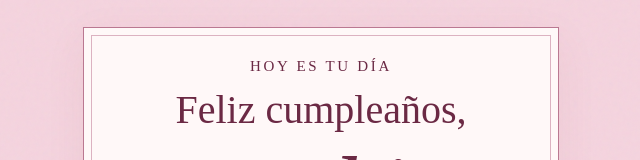
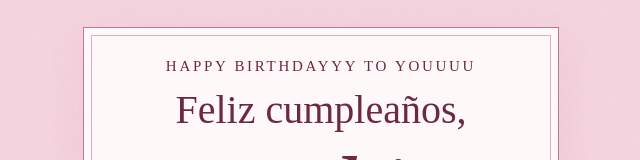
Before and after one commit to zoca788/feliz-cumple-zahi, a plain HTML site: page index.html in a window 1280 px wide. Shown: the top 160 px of the page, without its empty margins (319-959 px from the left). Drawn offline with Linux system fonts and the light colour scheme.

Commit message:
Update birthday message in index.html

```diff
--- a/index.html
+++ b/index.html
@@ -22,7 +22,7 @@ h1{font-size:clamp(31px,8vw,40px);font-weight:400;line-height:1.12;margin:0}h1 s
 <body>
 <main>
 <article class="card" aria-label="Carta de cumpleaños para Zahi">
-<p class="eyebrow">Hoy es tu día</p>
+<p class="eyebrow">Happy birthdayyy to youuuu</p>
 <h1>Feliz cumpleaños,<span>Zahi</span></h1>
 <svg class="bouquet" viewBox="0 0 280 270" role="img" aria-labelledby="flowers-title">
 <title id="flowers-title">Un pequeño ramo de flores rosas para ti</title>
```
